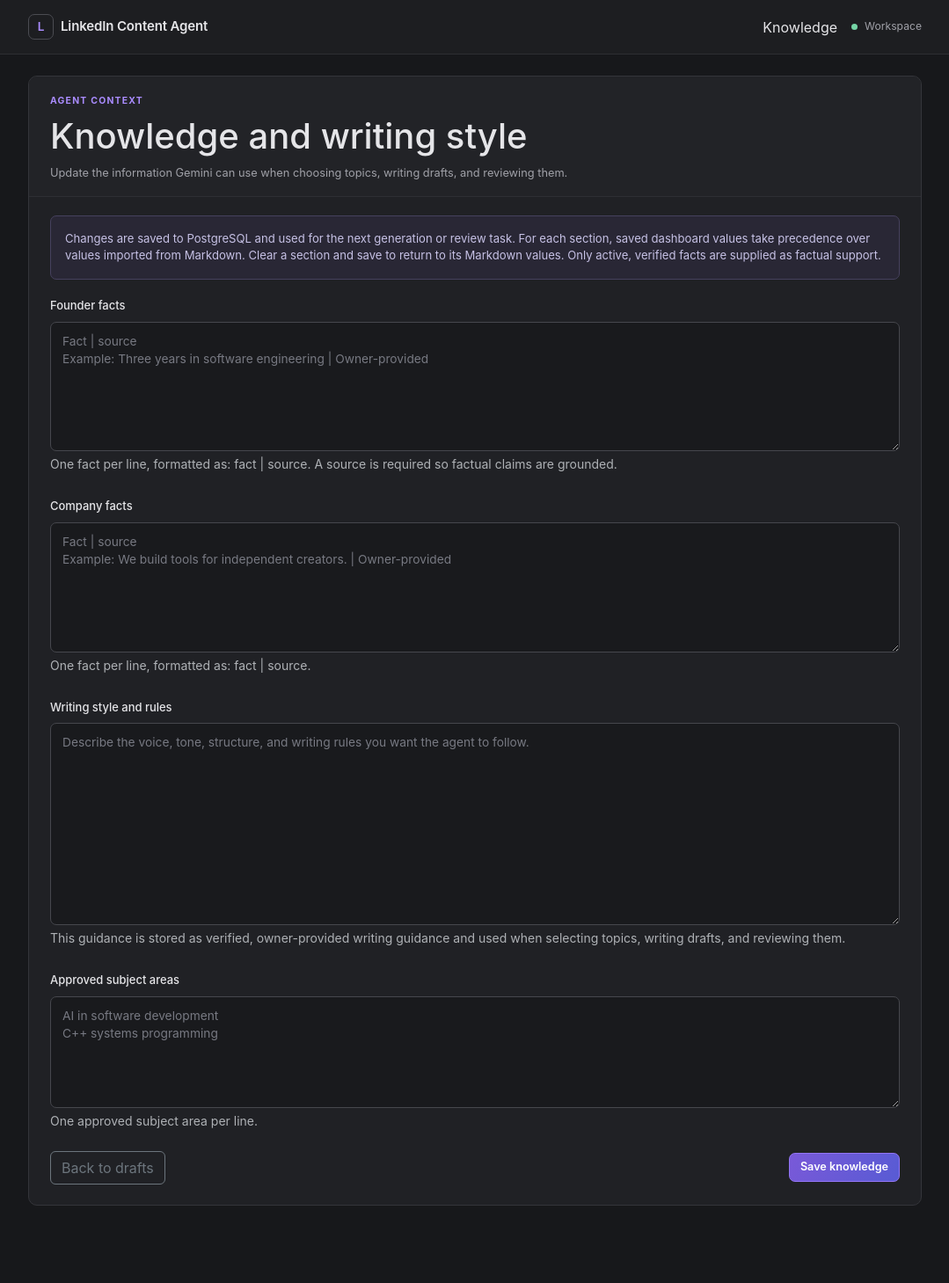
After one commit to Aman-Bharawa/LinkedIn-AI-Content-agent, a Django app: page /knowledge/ in a window 1280 px wide. The commit adds this page. Shown: the whole page at 88% size, without its empty margins (100-1179 px from the left). Run offline with Django 5.2, Linux system fonts and the light colour scheme; the visitor is signed in with stand-in values (Sample User, id 1); data that the repository does not hold is empty; parts of the project's set-up code (start-up, migrations or seed data) failed here and were passed over; some libraries are stand-ins or nearby versions.

Commit message:
Add owner knowledge editor

```diff
--- /dev/null
+++ b/apps/content/forms.py
@@ -0,0 +1,148 @@
+from django import forms
+
+from .models import ContentKnowledge, KnowledgeCategory
+
+
+class OwnerKnowledgeForm(forms.Form):
+    founder_facts = forms.CharField(
+        label="Founder facts",
+        required=False,
+        widget=forms.Textarea(
+            attrs={
+                "rows": 6,
+                "class": "form-control",
+                "placeholder": (
+                    "Fact | source\nExample: Three years in software engineering | Owner-provided"
+                ),
+            }
+        ),
+        help_text=(
+            "One fact per line, formatted as: fact | source. A source is required so factual "
+            "claims are grounded."
+        ),
+    )
+    company_facts = forms.CharField(
+        label="Company facts",
+        required=False,
+        widget=forms.Textarea(
+            attrs={
+                "rows": 6,
+                "class": "form-control",
+                "placeholder": (
+                    "Fact | source\nExample: We build tools for independent creators. "
+                    "| Owner-provided"
+                ),
+            }
+        ),
+        help_text="One fact per line, formatted as: fact | source.",
+    )
+    writing_style = forms.CharField(
+        label="Writing style and rules",
+        required=False,
+        widget=forms.Textarea(
+            attrs={
+                "rows": 10,
+                "class": "form-control",
+                "placeholder": (
+                    "Describe the voice, tone, structure, and writing rules you want the agent "
+                    "to follow."
+                ),
+            }
+        ),
+        help_text=(
+            "This guidance is stored as verified, owner-provided writing guidance and used when "
+            "selecting topics, writing drafts, and reviewing them."
+        ),
+    )
+    subject_areas = forms.CharField(
+        label="Approved subject areas",
+        required=False,
+        widget=forms.Textarea(
+            attrs={
+                "rows": 5,
+                "class": "form-control",
+                "placeholder": "AI in software development\nC++ systems programming",
+            }
+        ),
+        help_text="One approved subject area per line.",
+    )
+
+    def clean_founder_facts(self) -> list[tuple[str, str]]:
+        return self._parse_facts(self.cleaned_data["founder_facts"], "Founder facts")
+
+    def clean_company_facts(self) -> list[tuple[str, str]]:
+        return self._parse_facts(self.cleaned_data["company_facts"], "Company facts")
+
+    @staticmethod
+    def _parse_facts(value: str, label: str) -> list[tuple[str, str]]:
+        facts = []
+        for line_number, line in enumerate(value.splitlines(), start=1):
+            line = line.strip()
+            if not line:
+                continue
+            fact, separator, source = line.partition("|")
+            fact, source = fact.strip(), source.strip()
+            if not separator or not fact or not source:
+                raise forms.ValidationError(
+                    f"{label}, line {line_number}: use 'fact | source' and provide both parts."
+                )
+            facts.append((fact, source))
+        return facts
+
+    def clean_subject_areas(self) -> list[str]:
+        return [
+            line.strip() for line in self.cleaned_data["subject_areas"].splitlines() if line.strip()
+        ]
+
+    def save(self) -> None:
+        if not self.is_valid():
+            raise ValueError("Call save() only after the form has validated.")
+
+        from django.db import transaction
+
+        with transaction.atomic():
+            for category in (
+                KnowledgeCategory.FOUNDER,
+                KnowledgeCategory.COMPANY,
+                KnowledgeCategory.WRITING_STYLE,
+                KnowledgeCategory.SUBJECT_AREA,
+            ):
+                ContentKnowledge.objects.filter(
+                    category=category, source__startswith="owner-dashboard:", is_active=True
+                ).update(is_active=False)
+
+            self._save_facts(KnowledgeCategory.FOUNDER, self.cleaned_data["founder_facts"])
+            self._save_facts(KnowledgeCategory.COMPANY, self.cleaned_data["company_facts"])
+
+            style = self.cleaned_data["writing_style"].strip()
+            if style:
+                ContentKnowledge.objects.create(
+                    category=KnowledgeCategory.WRITING_STYLE,
+                    title="Owner writing style",
+                    content=style,
+                    source="owner-dashboard: owner-provided",
+                    is_verified=True,
+                    is_active=True,
+                )
+
+            for area in self.cleaned_data["subject_areas"]:
+                ContentKnowledge.objects.create(
+                    category=KnowledgeCategory.SUBJECT_AREA,
+                    title=area[:255],
+                    content=area,
+                    source="owner-dashboard: owner-provided",
+                    is_verified=True,
+                    is_active=True,
+                )
+
+    @staticmethod
+    def _save_facts(category: str, facts: list[tuple[str, str]]) -> None:
+        for fact, source in facts:
+            ContentKnowledge.objects.create(
+                category=category,
+                title=fact[:255],
+                content=fact,
+                source=f"owner-dashboard: {source}"[:500],
+                is_verified=True,
+                is_active=True,
+            )
--- /dev/null
+++ b/apps/content/urls.py
@@ -0,0 +1,7 @@
+from django.urls import path
+
+from . import views
+
+app_name = "content"
+
+urlpatterns = [path("", views.knowledge_settings, name="knowledge")]
--- /dev/null
+++ b/apps/content/views.py
@@ -0,0 +1,50 @@
+from django.contrib import messages
+from django.contrib.auth.decorators import login_required
+from django.http import HttpRequest, HttpResponse, HttpResponseForbidden
+from django.shortcuts import redirect, render
+from django.views.decorators.http import require_http_methods
+
+from apps.accounts.models import is_owner
+
+from .forms import OwnerKnowledgeForm
+from .models import ContentKnowledge, KnowledgeCategory
+
+
+def _current_form_data() -> dict[str, str]:
+    rows = ContentKnowledge.objects.filter(source__startswith="owner-dashboard:", is_active=True)
+
+    def facts(category: str) -> str:
+        return "\n".join(
+            f"{row.content} | {row.source.removeprefix('owner-dashboard:').strip()}"
+            for row in rows.filter(category=category).order_by("pk")
+        )
+
+    style = rows.filter(category=KnowledgeCategory.WRITING_STYLE).order_by("-updated_at").first()
+    return {
+        "founder_facts": facts(KnowledgeCategory.FOUNDER),
+        "company_facts": facts(KnowledgeCategory.COMPANY),
+        "writing_style": style.content if style else "",
+        "subject_areas": "\n".join(
+            rows.filter(category=KnowledgeCategory.SUBJECT_AREA)
+            .order_by("pk")
+            .values_list("content", flat=True)
+        ),
+    }
+
+
+@login_required
+@require_http_methods(["GET", "POST"])
+def knowledge_settings(request: HttpRequest) -> HttpResponse:
+    if not is_owner(request.user):
+        return HttpResponseForbidden("Owner access required.")
+
+    if request.method == "POST":
+        form = OwnerKnowledgeForm(request.POST)
+        if form.is_valid():
+            form.save()
+            messages.success(request, "Knowledge saved. New drafts will use these database values.")
+            return redirect("content:knowledge")
+    else:
+        form = OwnerKnowledgeForm(initial=_current_form_data())
+
+    return render(request, "content/knowledge.html", {"form": form})
--- a/config/urls.py
+++ b/config/urls.py
@@ -6,5 +6,6 @@ urlpatterns = [
     path("django-admin/", admin.site.urls),
     path("posts/", include("apps.posts.urls")),
     path("linkedin/", include("apps.linkedin.urls")),
+    path("knowledge/", include("apps.content.urls")),
     path("", include("apps.core.urls")),
 ]
--- a/templates/base.html
+++ b/templates/base.html
@@ -15,7 +15,10 @@
         <span class="brand-mark" aria-hidden="true">L</span>
         <span>LinkedIn Content Agent</span>
       </a>
-      <span class="nav-status"><span class="status-pulse" aria-hidden="true"></span> Workspace</span>
+      <div class="d-flex align-items-center gap-3">
+        <a class="nav-link" href="{% url 'content:knowledge' %}">Knowledge</a>
+        <span class="nav-status"><span class="status-pulse" aria-hidden="true"></span> Workspace</span>
+      </div>
     </div>
   </nav>
 
--- /dev/null
+++ b/templates/content/knowledge.html
@@ -0,0 +1,57 @@
+{% extends "base.html" %}
+
+{% block title %}Knowledge · LinkedIn AI Content Agent{% endblock %}
+
+{% block content %}
+  <section class="composer-card mb-4" aria-labelledby="knowledge-heading">
+    <div class="composer-heading">
+      <div>
+        <p class="eyebrow text-primary mb-2">AGENT CONTEXT</p>
+        <h1 id="knowledge-heading">Knowledge and writing style</h1>
+        <p class="text-secondary mb-0">Update the information Gemini can use when choosing topics, writing drafts, and reviewing them.</p>
+      </div>
+    </div>
+    <div class="composer-body">
+      <div class="alert alert-info" role="note">
+        Changes are saved to PostgreSQL and used for the next generation or review task. For each section, saved dashboard values take precedence over values imported from Markdown. Clear a section and save to return to its Markdown values. Only active, verified facts are supplied as factual support.
+      </div>
+      <form method="post">
+        {% csrf_token %}
+        {% if form.non_field_errors %}<div class="alert alert-danger">{{ form.non_field_errors }}</div>{% endif %}
+
+        <div class="mb-4">
+          <label class="form-label fw-medium" for="{{ form.founder_facts.id_for_label }}">{{ form.founder_facts.label }}</label>
+          {{ form.founder_facts }}
+          <div class="form-text">{{ form.founder_facts.help_text }}</div>
+          {% for error in form.founder_facts.errors %}<div class="text-danger small mt-1">{{ error }}</div>{% endfor %}
+        </div>
+
+        <div class="mb-4">
+          <label class="form-label fw-medium" for="{{ form.company_facts.id_for_label }}">{{ form.company_facts.label }}</label>
+          {{ form.company_facts }}
+          <div class="form-text">{{ form.company_facts.help_text }}</div>
+          {% for error in form.company_facts.errors %}<div class="text-danger small mt-1">{{ error }}</div>{% endfor %}
+        </div>
+
+        <div class="mb-4">
+          <label class="form-label fw-medium" for="{{ form.writing_style.id_for_label }}">{{ form.writing_style.label }}</label>
+          {{ form.writing_style }}
+          <div class="form-text">{{ form.writing_style.help_text }}</div>
+          {% for error in form.writing_style.errors %}<div class="text-danger small mt-1">{{ error }}</div>{% endfor %}
+        </div>
+
+        <div class="mb-4">
+          <label class="form-label fw-medium" for="{{ form.subject_areas.id_for_label }}">{{ form.subject_areas.label }}</label>
+          {{ form.subject_areas }}
+          <div class="form-text">{{ form.subject_areas.help_text }}</div>
+          {% for error in form.subject_areas.errors %}<div class="text-danger small mt-1">{{ error }}</div>{% endfor %}
+        </div>
+
+        <div class="d-flex flex-wrap align-items-center justify-content-between gap-3">
+          <a class="btn btn-outline-secondary" href="{% url 'core:home' %}">Back to drafts</a>
+          <button class="btn btn-generate" type="submit">Save knowledge</button>
+        </div>
+      </form>
+    </div>
+  </section>
+{% endblock %}
```
Also changed, not shown: apps/content/knowledge.py (+7 -3 lines), README.md.
